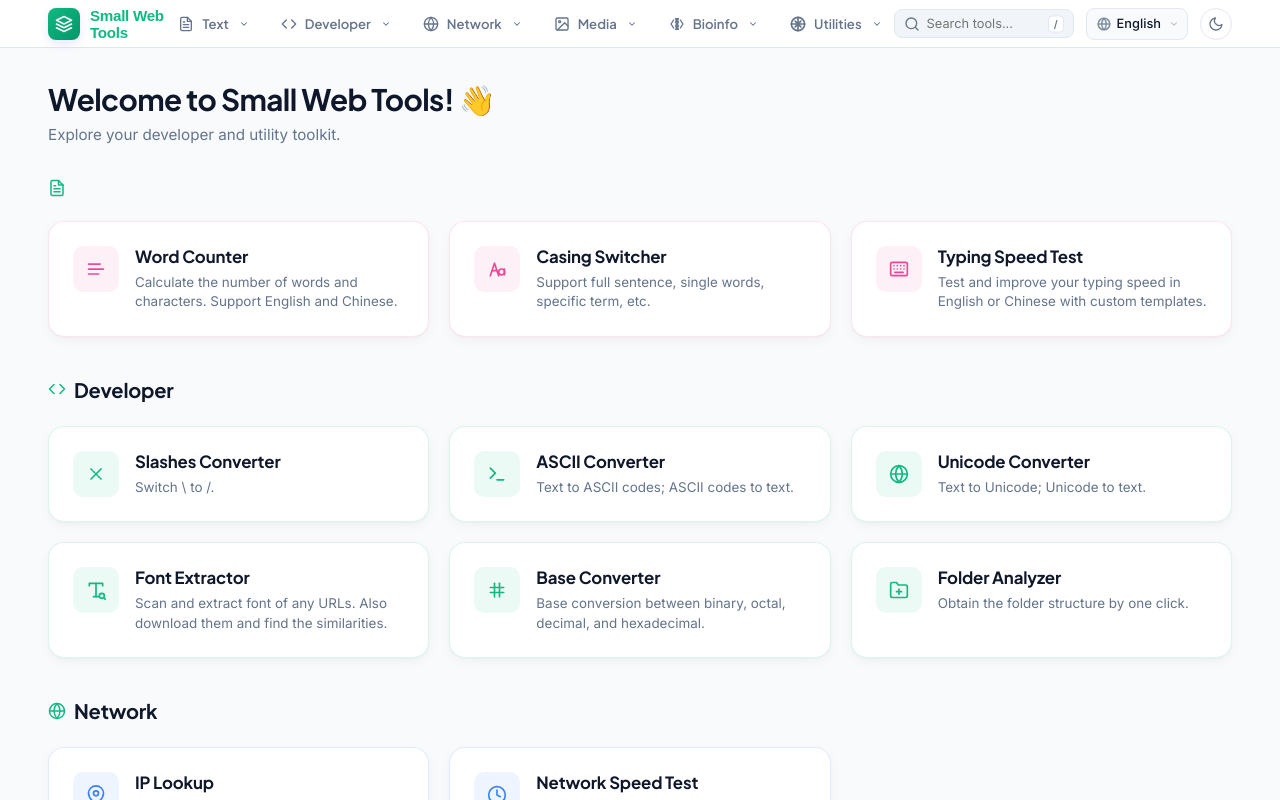
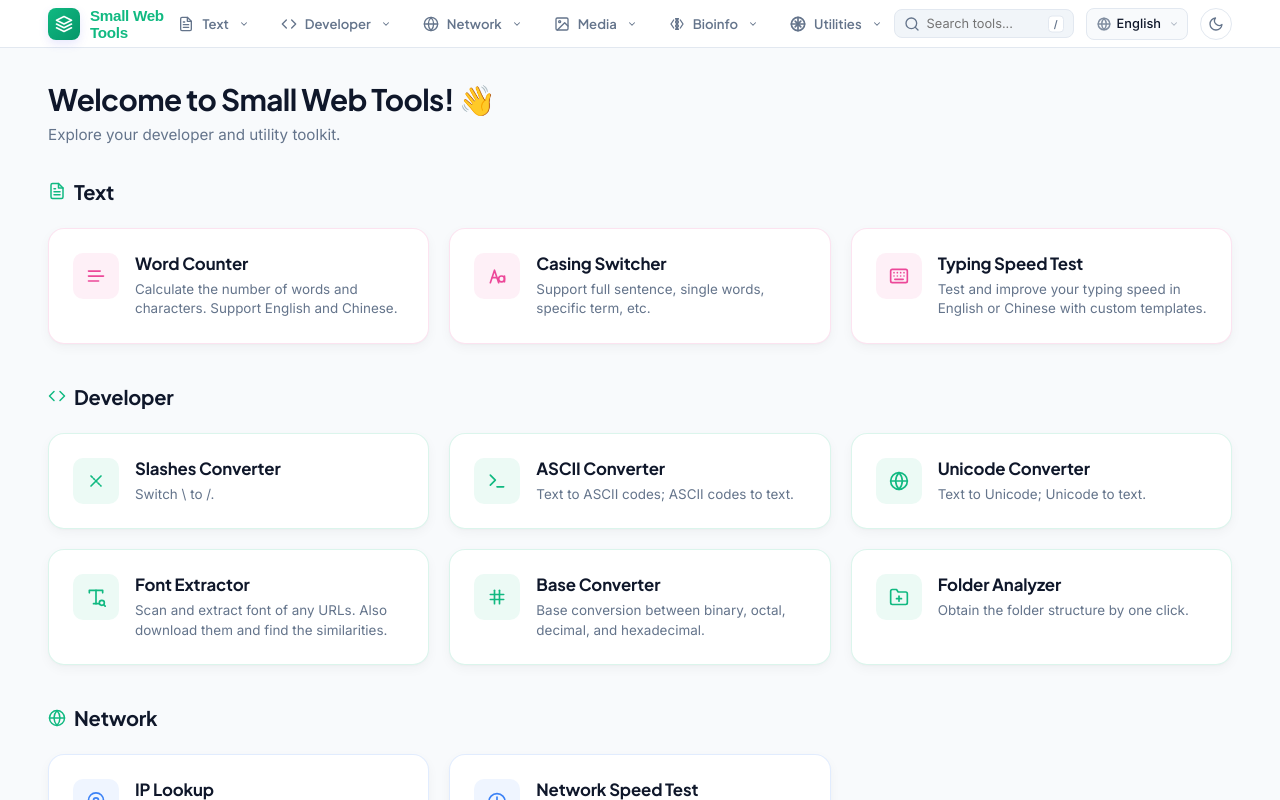
Before and after one commit to hhter2/small-web-tools, a React (Vite) app: page / in a window 1280 px wide. Built offline with nearby package versions, Linux system fonts and the light colour scheme; a web font is replaced by a local one.

Commit message:
fix: restore missing group name 'Text' on HomeGrid

```diff
--- a/src/components/HomeGrid.jsx
+++ b/src/components/HomeGrid.jsx
@@ -5,7 +5,7 @@ import DnaRnaIcon from './DnaRnaIcon.jsx';
 const categories = [
   {
     id: 'text',
-      desc: 'Switch \ to /.',
+    name: 'Text',
     icon: (
       <svg viewBox="0 0 24 24" fill="none" stroke="currentColor" strokeWidth="2" strokeLinecap="round" strokeLinejoin="round">
         <path d="M14 2H6a2 2 0 0 0-2 2v16a2 2 0 0 0 2 2h12a2 2 0 0 0 2-2V8z"></path>
```
